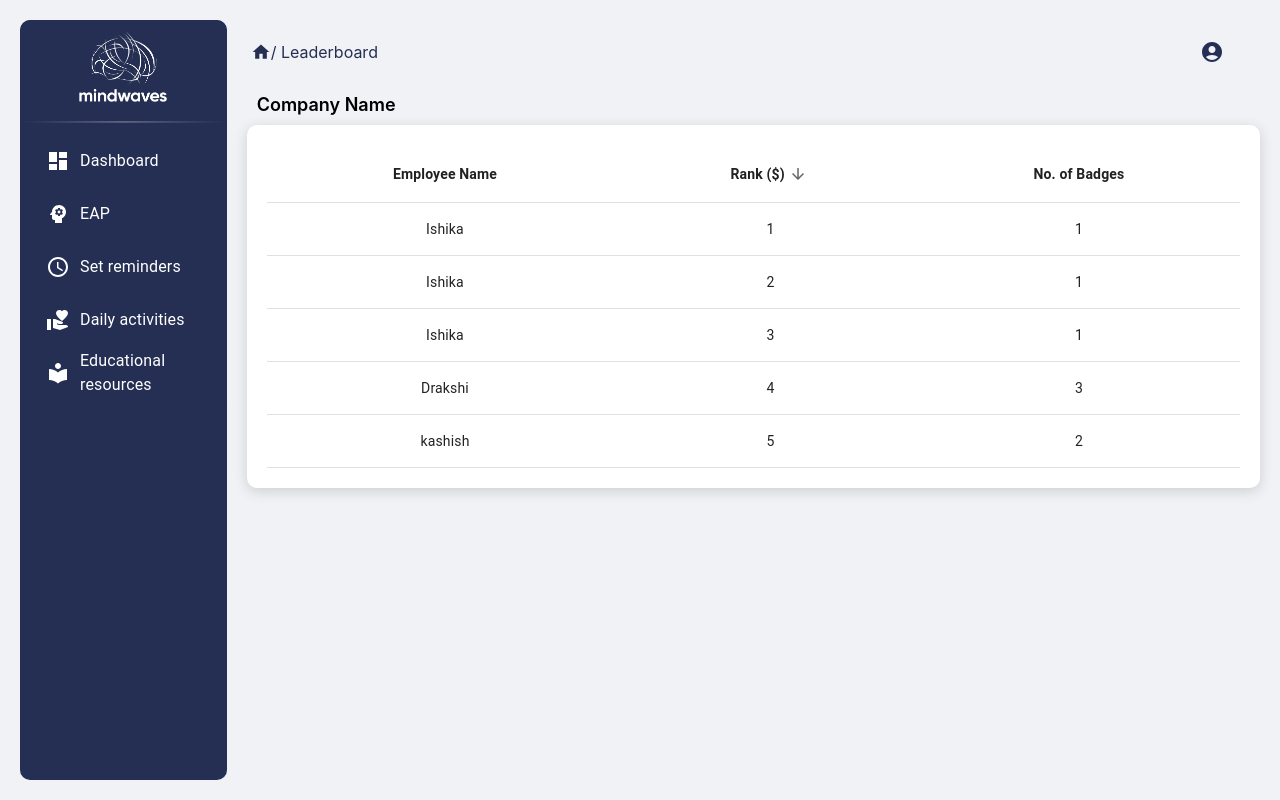
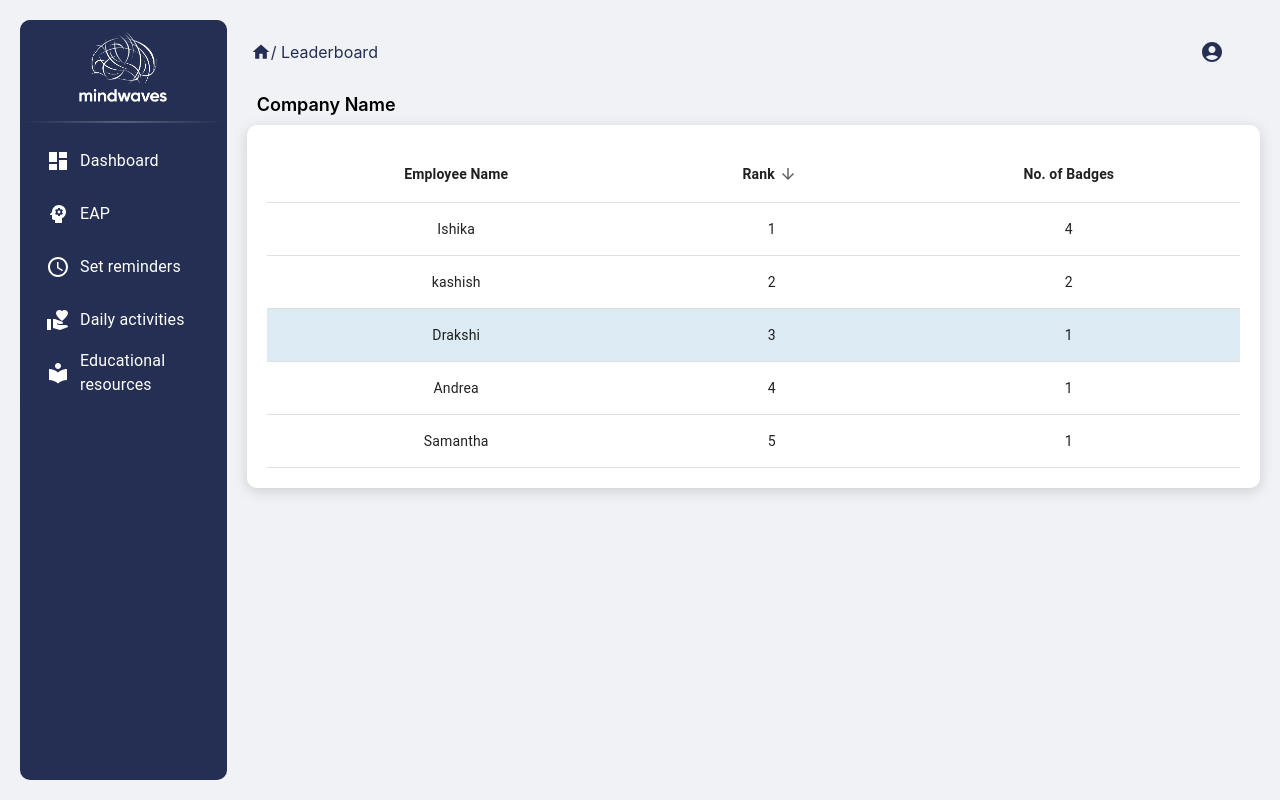
Before and after one commit to kashishahuja2002/Mind-Waves-ServiceNow-Code-To-Win, a React (Create React App) app: page /pages/leaderboard in a window 1280 px wide. Built offline with nearby package versions, Linux system fonts and the light colour scheme; sample sign-in values are in the browser's storage.

Commit message:
feat/leaderboard: highlighting the user rank

```diff
--- a/src/components/pages/leaderboard/Leaderboard.js
+++ b/src/components/pages/leaderboard/Leaderboard.js
@@ -14,11 +14,11 @@ function createData(name, rank, numOfBadges) {
 }
 
 const rows = [
-    createData("Drakshi", 4, 3),
-    createData("kashish", 5, 2),
-    createData("Ishika", 3, 1),
-    createData("Ishika", 2, 1),
-    createData("Ishika", 1, 1)
+    createData("Drakshi", 3, 1),
+    createData("kashish", 2, 2),
+    createData("Ishika", 1, 4),
+    createData("Andrea", 4, 1),
+    createData("Samantha", 5, 1)
 ];
 
 export default function SortedTable() {
@@ -58,7 +58,7 @@ export default function SortedTable() {
 
                             <TableCell className='table-heading' align="center" onClick={handleSortRequest}>
                                 <TableSortLabel active={true} direction={orderDirection}>
-                                    Rank&nbsp;($)
+                                    Rank
                                 </TableSortLabel>
                             </TableCell>
 
@@ -68,8 +68,9 @@ export default function SortedTable() {
                         </TableRow>
                     </TableHead>
                     <TableBody>
-                        {rowData.map((row) => (
-                            <TableRow key={row.number}>
+                        {rowData.map((row, index) => (
+                            <TableRow key={index} className={index === 2 && 'bg-blue'}>
+
                                 <TableCell component="th" scope="row" align="center">
                                     {row.name}
                                 </TableCell>
--- a/src/styles/pages/leaderboard.scss
+++ b/src/styles/pages/leaderboard.scss
@@ -1,3 +1,5 @@
+@import '../Variables.scss';
+
 .leaderboard-title {
     font-weight: 600;
     font-size: 18px;
@@ -8,3 +10,7 @@
 .table-heading {
     font-weight: bold !important;
 }
+
+.bg-blue {
+    background-color: var(--light-blue);
+}
```
